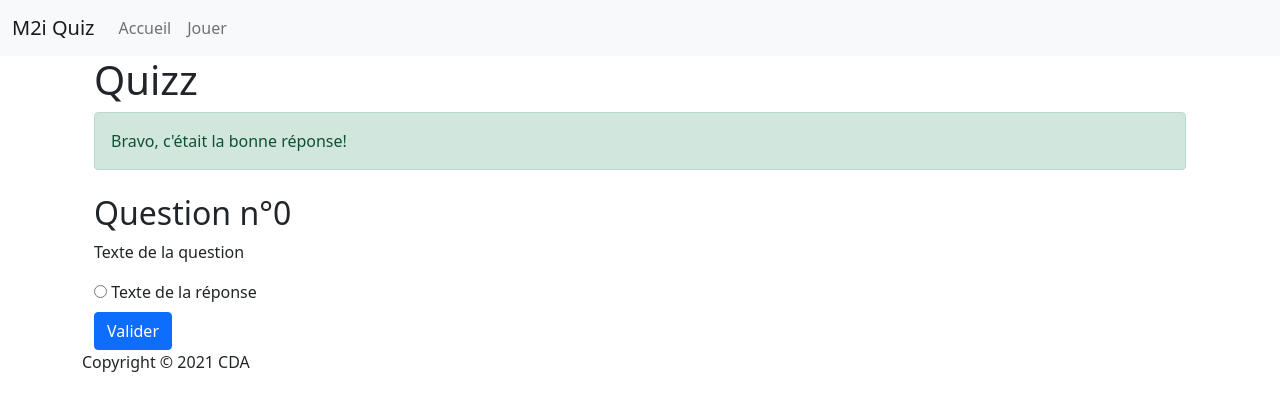
After one commit to 2Itech-CDA-Lyon/symfony-quiz, a Symfony app: template templates/question/single.html.twig in a window 1280 px wide. The commit adds this page. Shown: the top 411 px of the page. Run offline with Twig, Linux system fonts and the light colour scheme; the template is opened without the code that fills it, so the values that code supplies are empty; some libraries are stand-ins or nearby versions.

Commit message:
Add base templates

```diff
--- a/templates/base.html.twig
+++ b/templates/base.html.twig
@@ -3,8 +3,10 @@
     <head>
         <meta charset="UTF-8">
         <title>{% block title %}Welcome!{% endblock %}</title>
-        {# Run `composer require symfony/webpack-encore-bundle`
-           and uncomment the following Encore helpers to start using Symfony UX #}
+        {# Bootstrap CDN #}
+        <link href="https://cdn.jsdelivr.net/npm/bootstrap@5.0.0-beta3/dist/css/bootstrap.min.css" rel="stylesheet" integrity="sha384-eOJMYsd53ii+scO/bJGFsiCZc+5NDVN2yr8+0RDqr0Ql0h+rP48ckxlpbzKgwra6" crossorigin="anonymous" />
+        <script src="https://cdn.jsdelivr.net/npm/@popperjs/core@2.9.1/dist/umd/popper.min.js" integrity="sha384-SR1sx49pcuLnqZUnnPwx6FCym0wLsk5JZuNx2bPPENzswTNFaQU1RDvt3wT4gWFG" crossorigin="anonymous"></script>
+        <script src="https://cdn.jsdelivr.net/npm/bootstrap@5.0.0-beta3/dist/js/bootstrap.min.js" integrity="sha384-j0CNLUeiqtyaRmlzUHCPZ+Gy5fQu0dQ6eZ/xAww941Ai1SxSY+0EQqNXNE6DZiVc" crossorigin="anonymous"></script>
         {% block stylesheets %}
             {#{{ encore_entry_link_tags('app') }}#}
         {% endblock %}
@@ -14,6 +16,39 @@
         {% endblock %}
     </head>
     <body>
-        {% block body %}{% endblock %}
+        {% block body %}
+            <header>
+                <nav class="navbar navbar-expand-lg navbar-light bg-light">
+                    <div class="container-fluid">
+                        <a class="navbar-brand" href="{{ path('home') }}">M2i Quiz</a>
+                        <button class="navbar-toggler" type="button" data-bs-toggle="collapse" data-bs-target="#navbarSupportedContent" aria-controls="navbarSupportedContent" aria-expanded="false" aria-label="Toggle navigation">
+                            <span class="navbar-toggler-icon"></span>
+                        </button>
+                        <div class="collapse navbar-collapse" id="navbarSupportedContent">
+                            <ul class="navbar-nav me-auto mb-2 mb-lg-0 mr-auto">
+                                <li class="nav-item">
+                                    <a class="nav-link" href="{{ path('home') }}">Accueil</a>
+                                </li>
+                                <li class="nav-item">
+                                    <a class="nav-link" href="{{ path('question_single') }}">Jouer</a>
+                                </li>
+                            </ul>
+                        </div>
+                    </div>
+                </nav>
+            </header>
+
+            <main>
+                <div class="container">
+                    {% block main %}{% endblock %}
+                </div>
+            </main>
+
+            <footer>
+                <div class="container">
+                    <div>Copyright &copy; 2021 CDA</div>
+                </div>
+            </footer>
+        {% endblock %}
     </body>
 </html>
--- /dev/null
+++ b/templates/question/single.html.twig
@@ -0,0 +1,29 @@
+{% extends 'base.html.twig' %}
+
+{% block title %}Hello QuestionController!{% endblock %}
+
+{% block main %}
+    <div class="container">
+        <h1>Quizz</h1>
+
+        <div id="answer-result" class="alert alert-success">
+            <i class="fas fa-thumbs-up"></i> Bravo, c'était la bonne réponse!
+        </div>
+
+        <h2 class="mt-4">Question n°<span id="question-id">0</span></h2>
+        <form id="question-form" method="post">
+            <p id="current-question-text" class="question-text">Texte de la question</p>
+            <div id="answers" class="d-flex flex-column">
+
+                <div class="custom-control custom-radio mb-2">
+                    <input class="custom-control-input" type="radio" name="answer" id="answer0"
+                        value="0">
+                    <label class="custom-control-label" for="answer0">Texte de la réponse</label>
+                </div>
+
+            </div>
+            <input type="hidden" name="current-question" value="0" />
+            <button type="submit" class="btn btn-primary">Valider</button>
+        </form>
+    </div>
+{% endblock %}
```
Also changed, not shown: src/Controller/MainController.php (added, +18 -0 lines), src/Controller/QuestionController.php (added, +18 -0 lines), templates/main/home.html.twig (added, +17 -0 lines), public/assets/styles/home.css (added).
